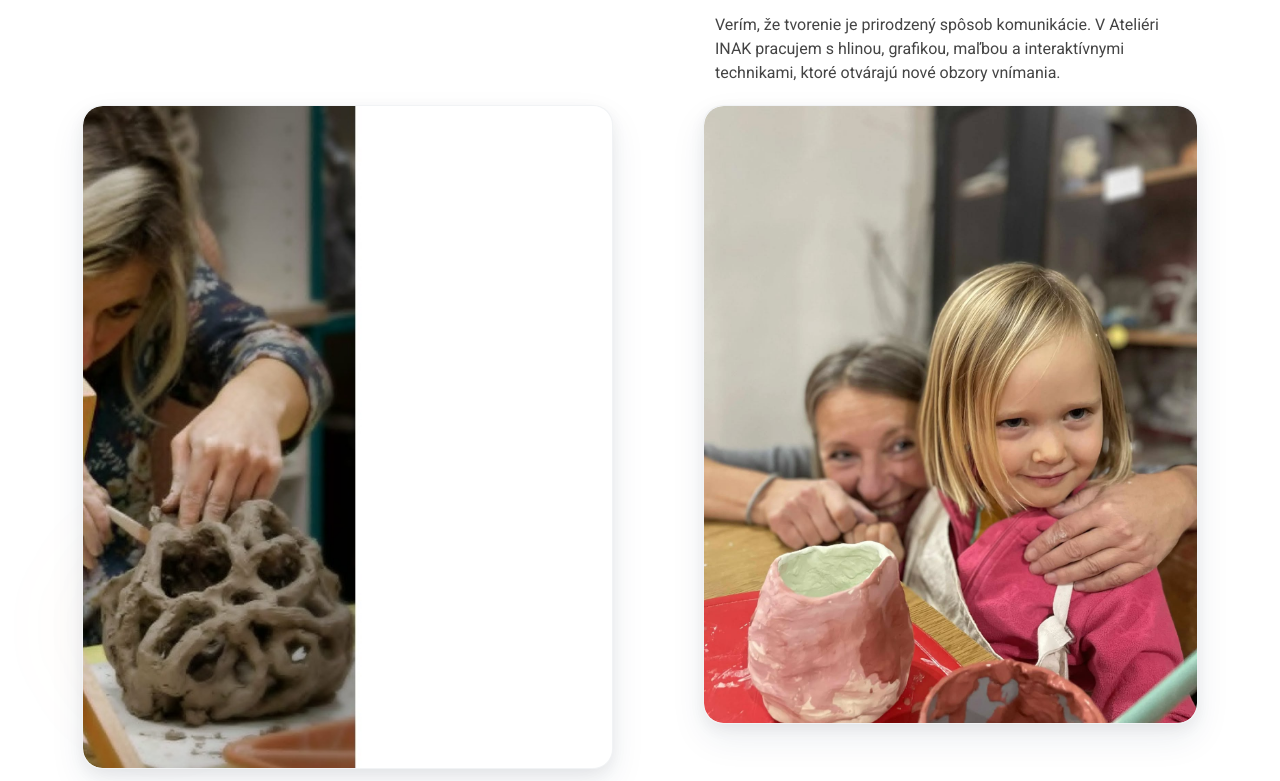
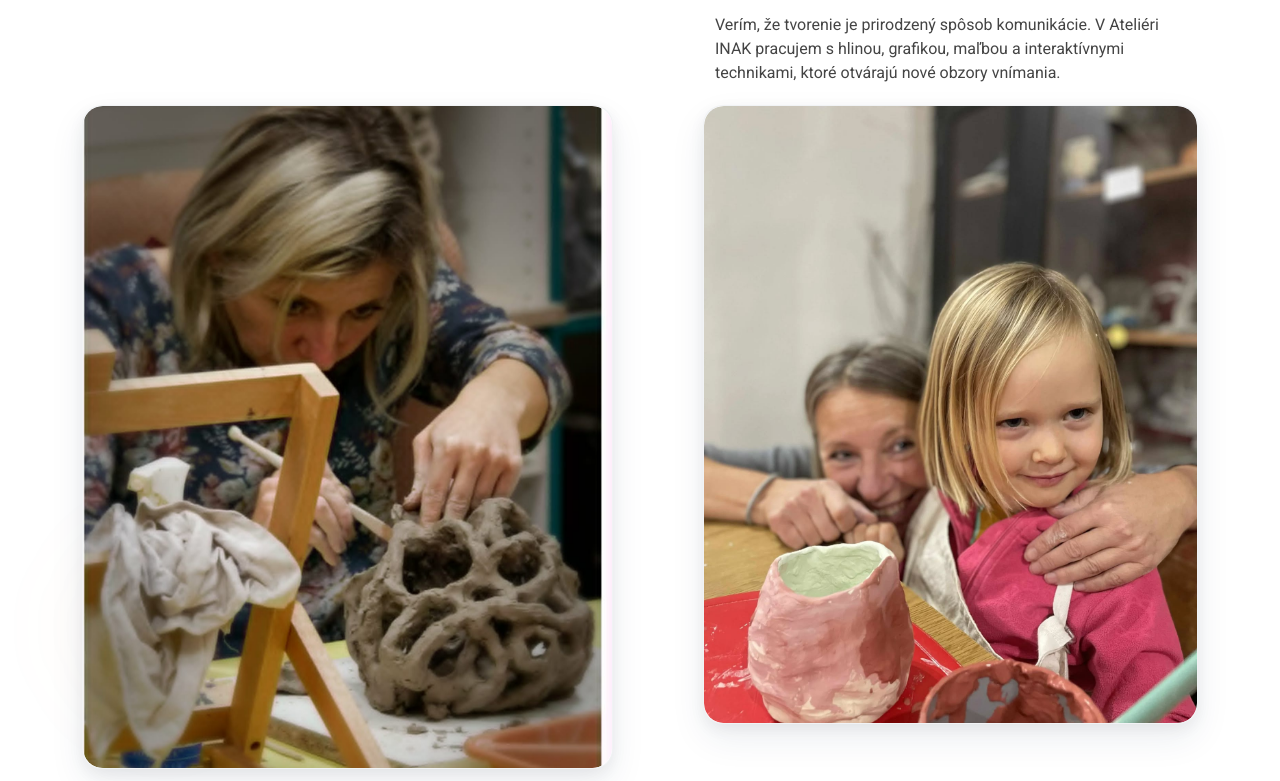
Before and after one commit to websolution4you/AtelierInak, a plain HTML site: page index.html in a window 1280 px wide. Shown: the part 1419-2200 px from the top of the page. Drawn offline with Linux system fonts and the light colour scheme; no server answers.

Commit message:
fix: Use professionally cropped ira_praca_clean.jpg, remove unused ira_praca_nova.jpg, and update index.html reference

```diff
--- a/index.html
+++ b/index.html
@@ -211,7 +211,7 @@
           <!-- Left image -->
           <div class="col-lg-6 about-left-image" data-aos="fade-up" data-aos-delay="100">
             <div class="about-image-card">
-              <img src="images/ira_praca_nova.jpg" class="img-fluid" alt="Irena Lehotská pri práci">
+              <img src="images/ira_praca_clean.jpg" class="img-fluid" alt="Irena Lehotská pri práci">
             </div>
           </div>
 
```
Also changed, not shown: images/ira_praca_clean.jpg (added), images/ira_praca_nova.jpg (deleted).
